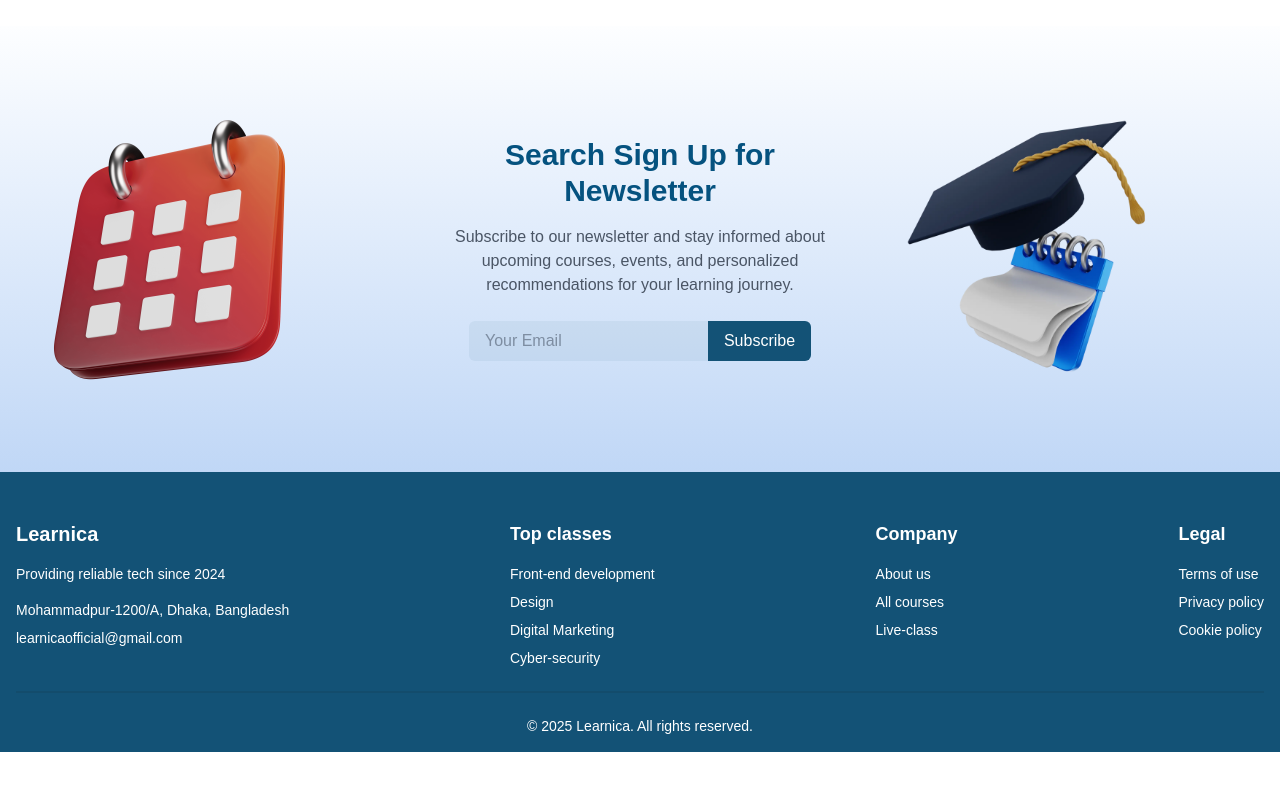
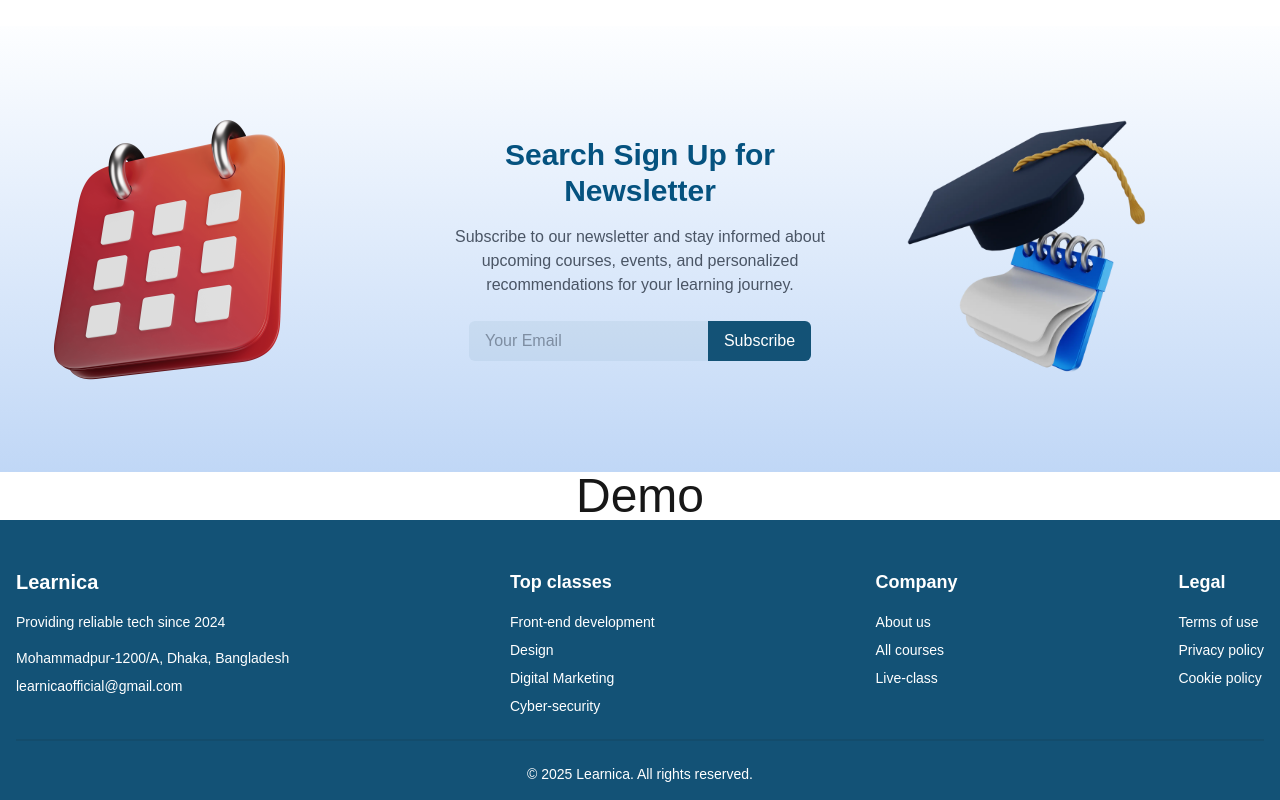
Before and after one commit to nurmahammadmondol/Debug-Titans-FastProject, a Next.js app: page / in a window 1280 px wide. Shown: the part 2125-2925 px from the top of the page. Before the commit the page ends 2877 px from the top, so only its background shows below. Built offline with nearby package versions, Linux system fonts and the light colour scheme.

Commit message:
demo section added

```diff
--- /dev/null
+++ b/src/app/Components/Demo/Demo.jsx
@@ -0,0 +1,11 @@
+import React from 'react';
+
+const Demo = () => {
+    return (
+        <div>
+            <h3 className='text-5xl text-center'> Demo</h3>
+        </div>
+    );
+};
+
+export default Demo;
--- a/src/app/page.js
+++ b/src/app/page.js
@@ -1,4 +1,5 @@
 import Banner from './Components/Banner';
+import Demo from './Components/Demo/Demo';
 import LatestCourse from './Components/LatestCourse/LatestCourse';
 import Newsletter from './Components/NewsLetter/NewsLetter';
 import Popular from './Components/Popular/Popular';
@@ -12,6 +13,7 @@ export default function Home() {
       <LatestCourse></LatestCourse>
       <Popular></Popular>
       <Newsletter></Newsletter>
+      <Demo></Demo>
     </div>
   );
 }
```
